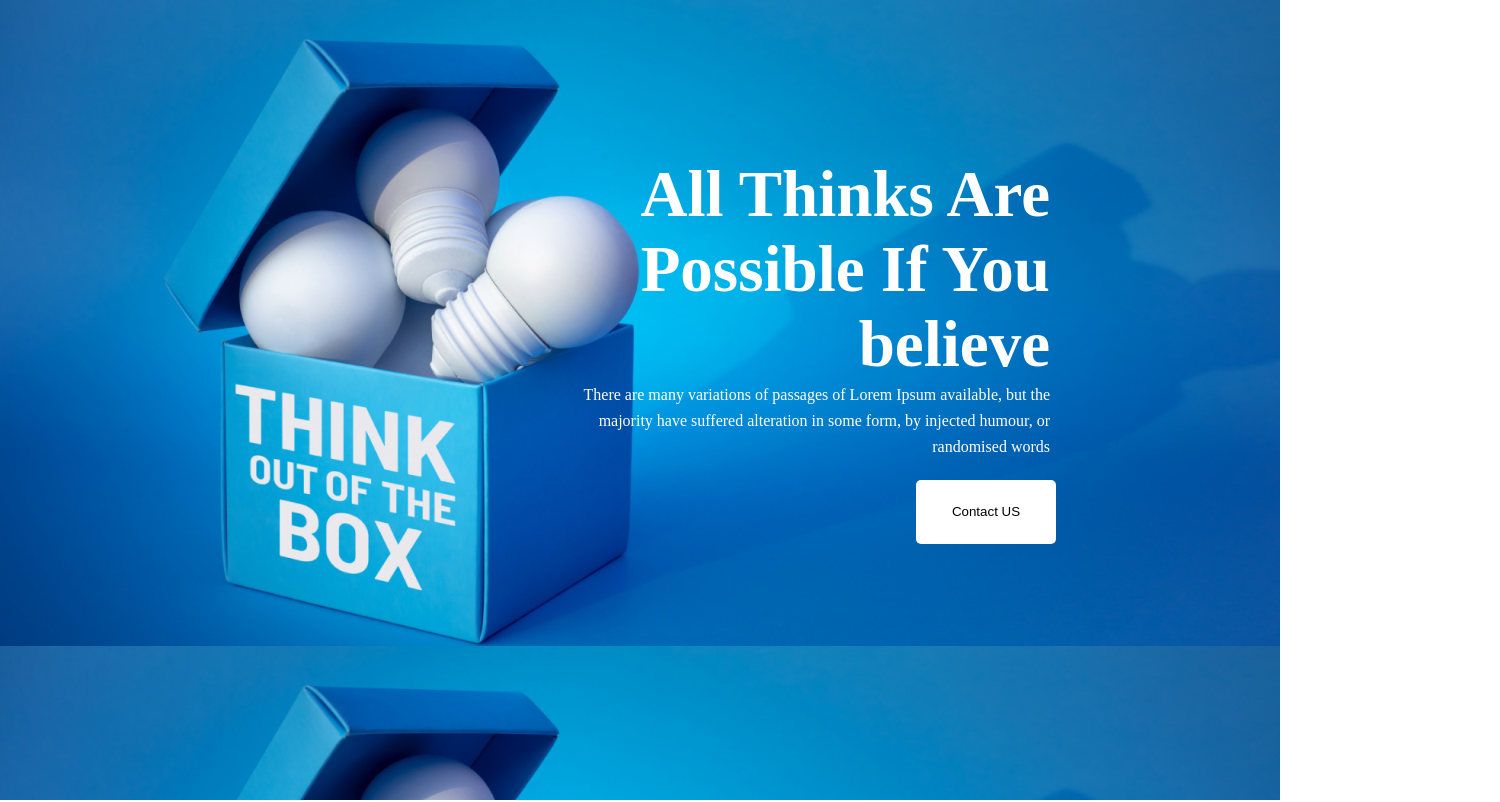
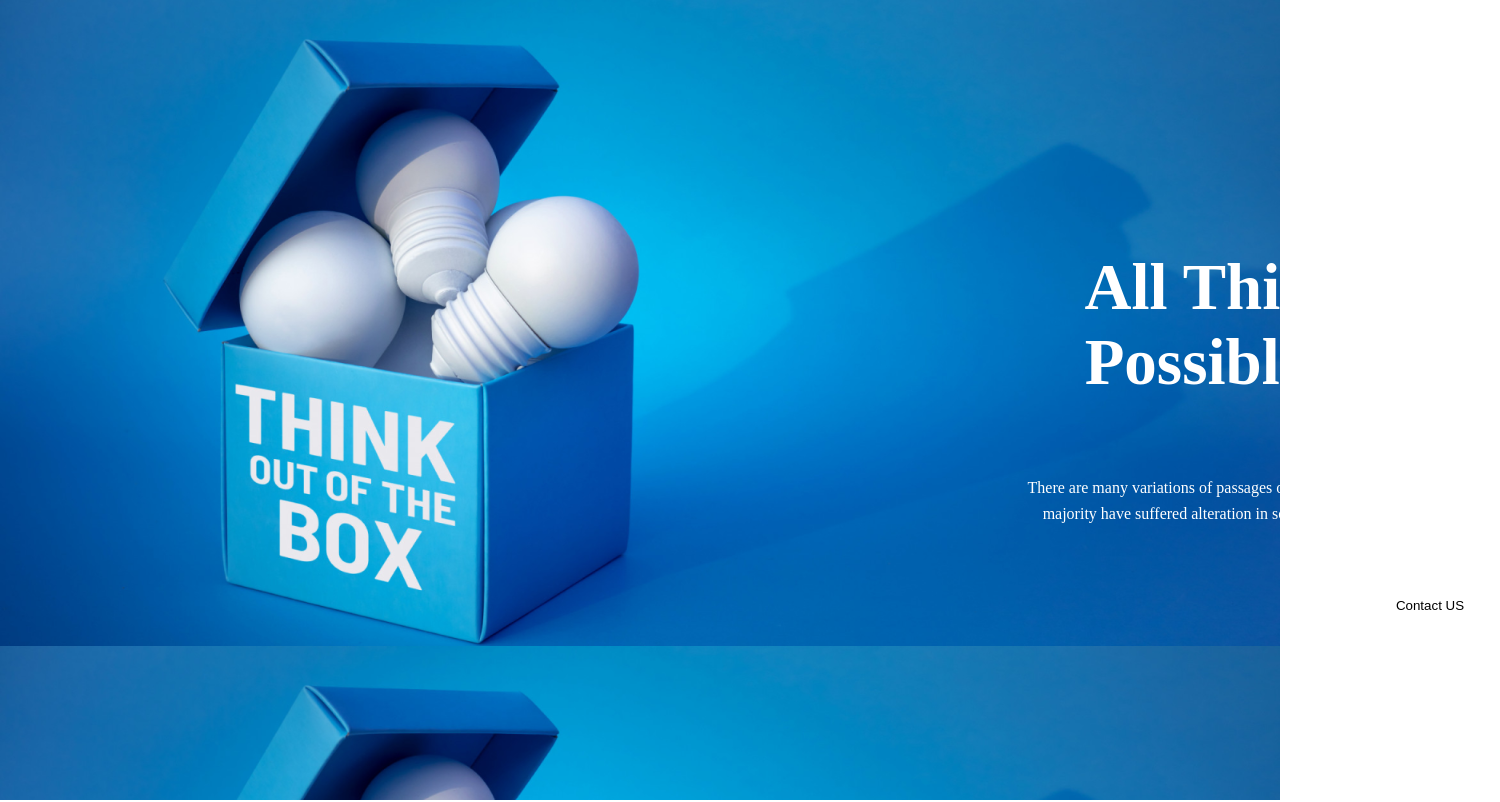
Before and after one commit to ROCKHOSSAIN/5th-module-demo-website, a plain HTML site: page index.html in a window 1280 px wide. Shown: the top 802 px of the page, 1500 px wide, since content can reach past the window. Drawn offline with Linux system fonts and the light colour scheme.

Commit message:
4th revision

```diff
--- a/index.html
+++ b/index.html
@@ -17,9 +17,7 @@
     <!-- start header section  -->
     <header>
         <section class="header-section">
-            <main class="part-1">
 
-            </main>
             <main class="part-1">
                 <div class="info">
                     <h1 class="header-info">All Thinks Are Possible If You believe</h1>
@@ -159,7 +157,7 @@
                     </div>
                     <div class="subscription">
                         <h2 class="footer-title">Subscribe</h2>
-                        <input class="email-box" type="text" placeholder="Enter your email">
+                        <input class="email-box" type="text" placeholder="Enter your email" required>
                        <div ><button class="btn-footer">Subscribe</button></div>
                     </div>
                 </div>
--- a/style.css
+++ b/style.css
@@ -10,20 +10,18 @@ body{
     font-family: 'Roboto Slab', serif;
 }
 .header-section{
-    display: flex;
-    align-items: center;
-    justify-content: space-between;
+
     background-image: url('images/banner/banner3.png');
-    /* background-repeat: no-repeat; */
     height: 100vh;
     background-size: contain;
+    position: relative;
 
 }
 .info{
-    margin-bottom: 100px;
     width: 494px;
-    margin-right: 230px;
-
+    margin-left: 1000px;
+    position: absolute;
+    top: 250px;
 
 
 }
@@ -239,7 +237,7 @@ left: 40px;
 font-size: 20px;
 padding: 15px;
 border-radius: 10px;
-margin-top: 10px;
+margin-top: 20px;
 border: none;
 }
 .footer-title{
```
